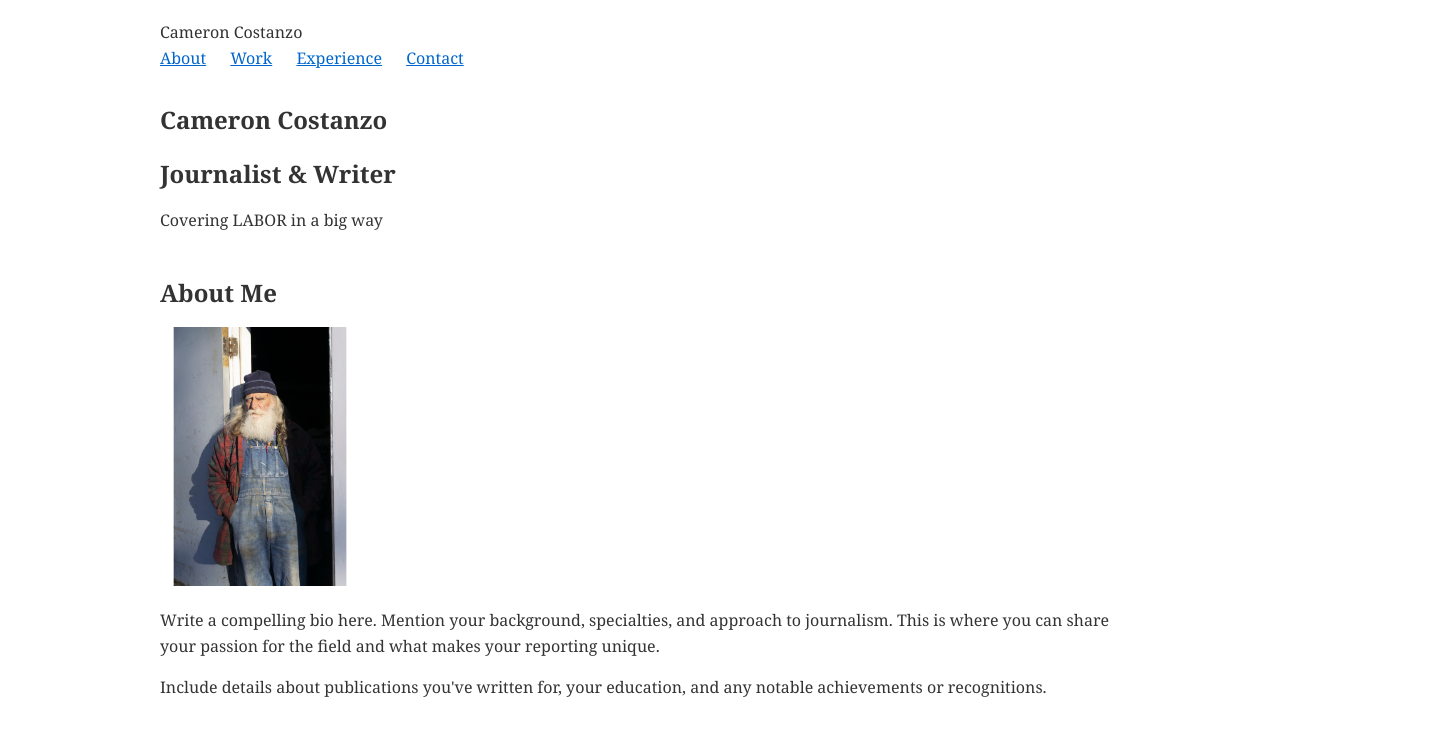
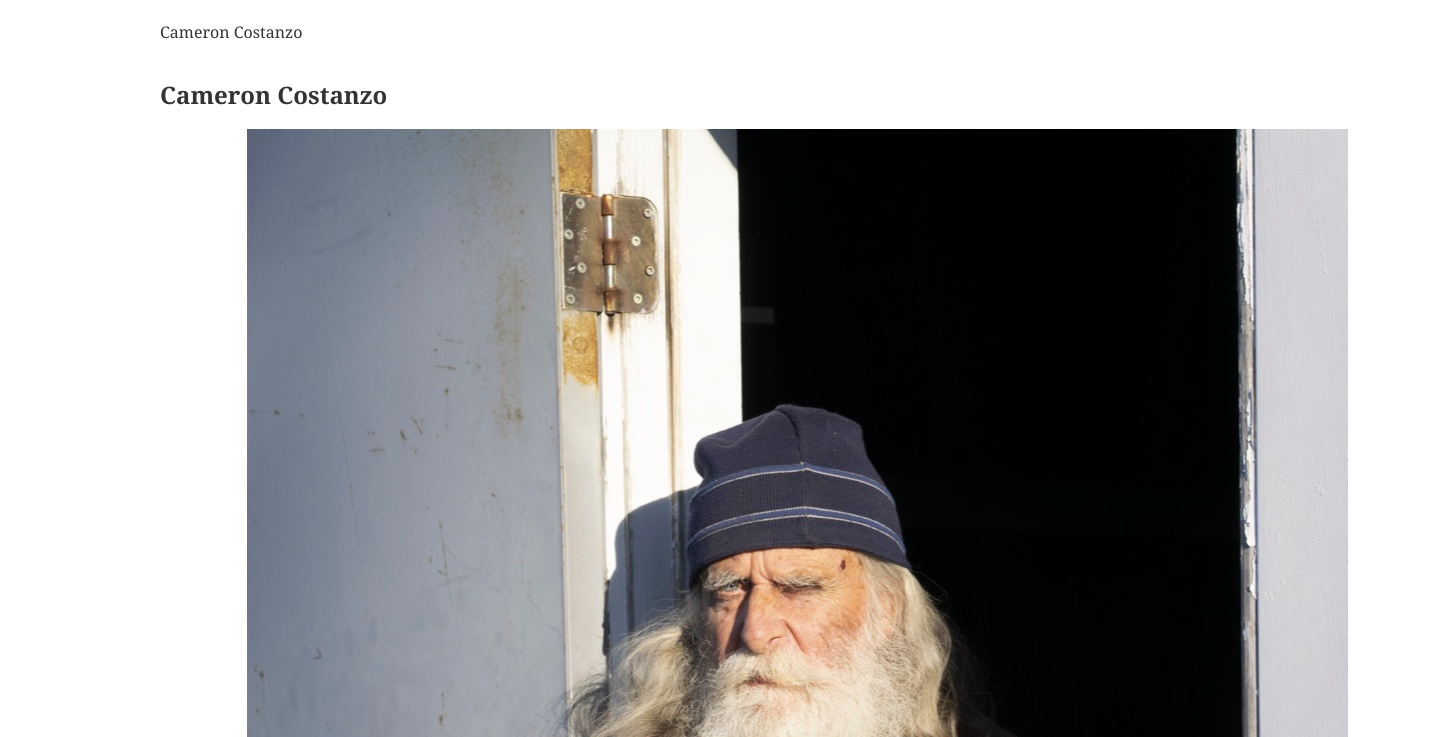
Before and after one commit to cameroncostanzo/cameroncostanzo.github.io, a plain HTML site: page index.html in a window 1280 px wide. Shown: the top 737 px of the page, 1435 px wide, since content can reach past the window. Drawn offline with Linux system fonts and the light colour scheme.

Commit message:
picture changes

```diff
--- a/index.html
+++ b/index.html
@@ -10,31 +10,22 @@
     <header>
         <nav>
             <div class="logo">Cameron Costanzo</div>
-            <ul class="nav-links">
-                <li><a href="#about">About</a></li>
-                <li><a href="#work">Work</a></li>
-                <li><a href="#experience">Experience</a></li>
-                <li><a href="#contact">Contact</a></li>
-            </ul>
         </nav>
     </header>
 
     <section id="hero">
         <div class="container">
             <h1>Cameron Costanzo</h1>
-            <h2>Journalist & Writer</h2>
-            <p>Covering LABOR in a big way</p>
         </div>
+        <figure>
+            <img src="oldman_sharp_jpeg.jpg" alt="Old man from the dump.">
+          </figure>
     </section>
 
     <section id="about">
         <div class="container">
             <h2>About Me</h2>
             <div class="about-content">
-                <div class="about-image">
-                    <!-- Replace with your actual image -->
-                    <img src="oldman_sharp_jpeg.jpg" alt="Old Man">
-                </div>
                 <div class="about-text">
                     <p>Write a compelling bio here. Mention your background, specialties, and approach to journalism. This is where you can share your passion for the field and what makes your reporting unique.</p>
                     <p>Include details about publications you've written for, your education, and any notable achievements or recognitions.</p>
```
